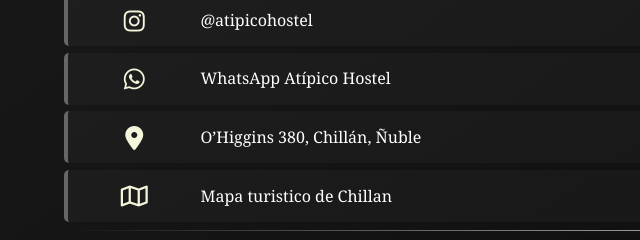
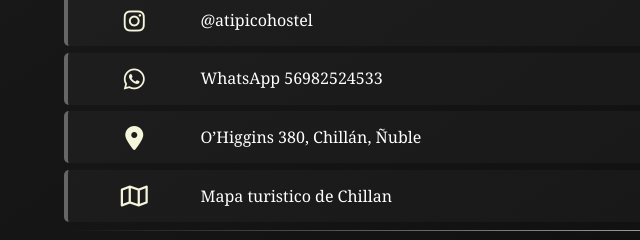
Before and after one commit to amaharbal-arch/Tarjeta-Digital-Hostel, a plain HTML site: page index.html in a window 1280 px wide. Shown: the part 260-500 px from the top of the page, 0-640 px from the left. Drawn offline with Linux system fonts and the light colour scheme.

Commit message:
Update WhatsApp link text in index.html

```diff
--- a/index.html
+++ b/index.html
@@ -35,7 +35,7 @@
             <div class="info-item">
                 <div class="icon"><i class="fab fa-whatsapp"></i></div>
                 <div class="info-text">
-                    <a href="https://wa.me/56982524533" target="_blank">WhatsApp Atípico Hostel</a>
+                    <a href="https://wa.me/56982524533" target="_blank">WhatsApp 56982524533</a>
                 </div>
             </div>
 
```
